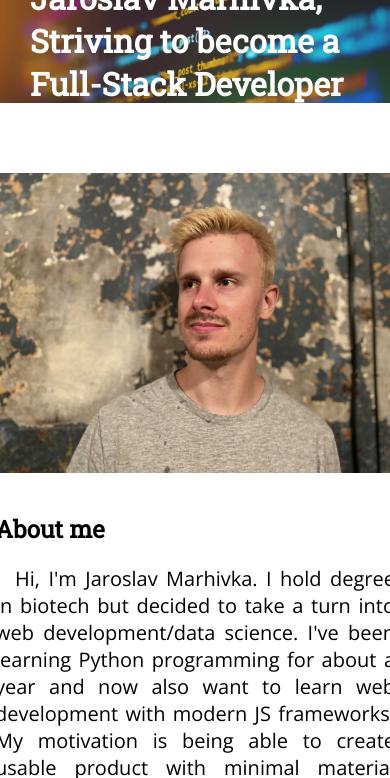
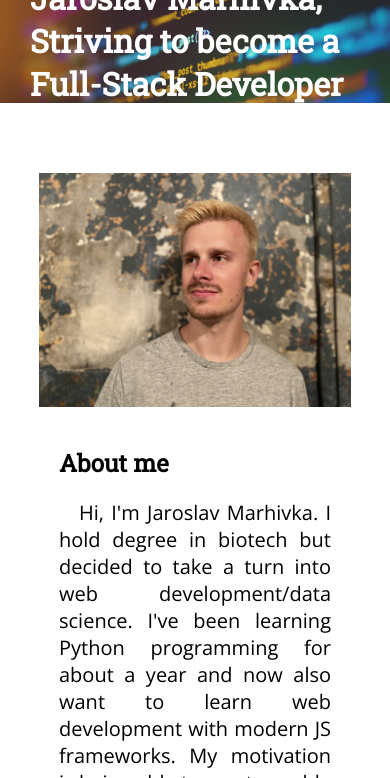
Before and after one commit to niceyaroslav/JaroslavSite, a website: page public/index.html in a window 390 px wide. Shown: the part 66-844 px from the top of the page. Drawn offline with nearby package versions, Linux system fonts and the light colour scheme.

Commit message:
changed layout and pictures, added favicon.

```diff
--- a/public/styles.css
+++ b/public/styles.css
@@ -326,7 +326,8 @@ footer {
     }
 
     .profile > img {
-        resize: inherit;
+        max-width: 100%;
+        height: auto;
     }
 
 }
```
